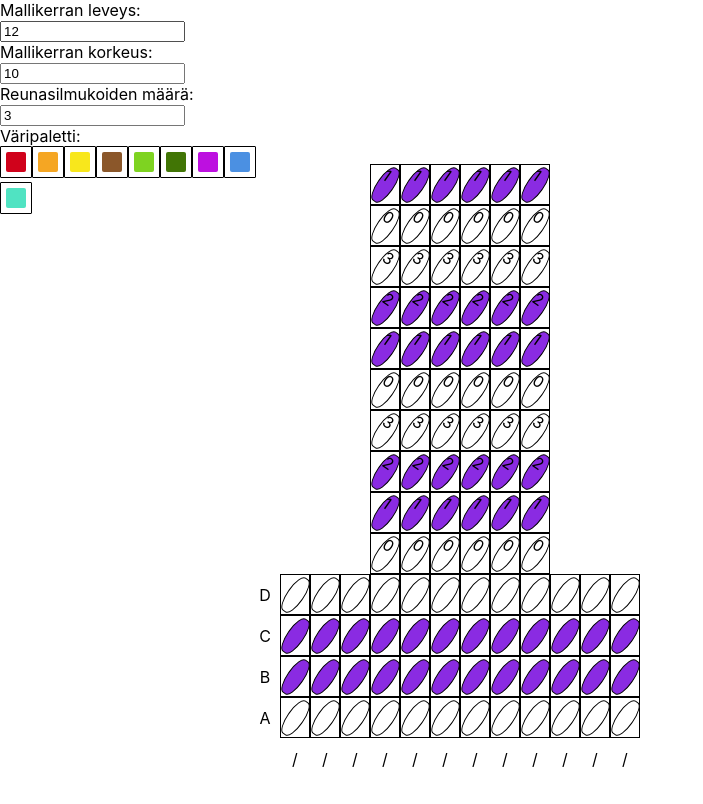
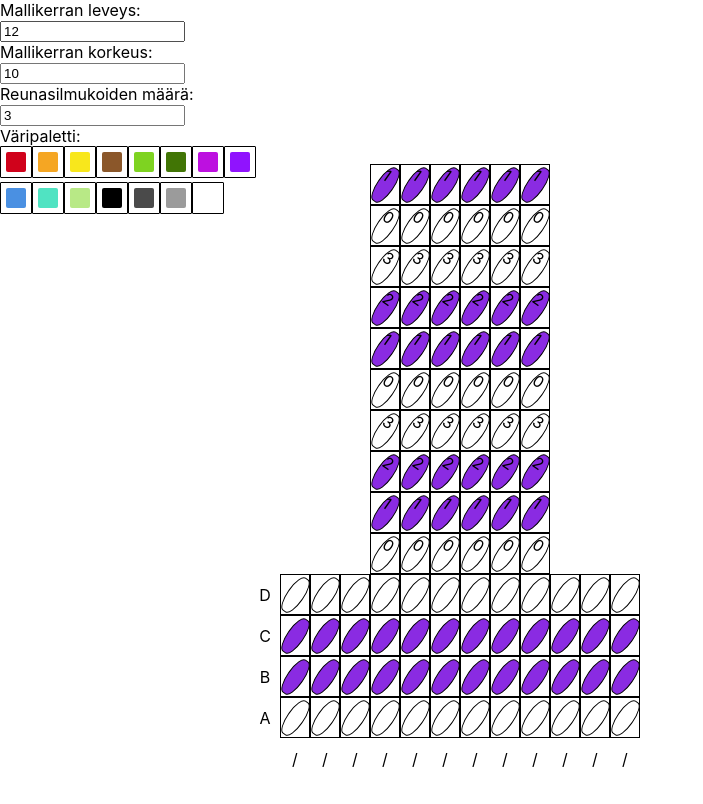
Before and after one commit to sjarva/tablet-weaving-app, a React (Create React App) app: page / in a window 1280 px wide. Shown: the top 804 px of the page, without its empty margins (0-703 px from the left). Built offline with nearby package versions, Linux system fonts and the light colour scheme.

Commit message:
Finished new feature: colorPanel. Now user can choose and change colors that are available for masterStitch/warp colors

```diff
--- a/src/App.js
+++ b/src/App.js
@@ -9,11 +9,29 @@ class App extends React.Component {
     this.handleHeight = this.handleHeight.bind(this);
     this.handleWidht = this.handleWidht.bind(this);
     this.handleEdgeColumnChange = this.handleEdgeColumnChange.bind(this);
+    this.handleColorChange = this.handleColorChange.bind(this);
     this.state = {
       width: 12,
       height: 10,
       showEdgeColumns: false,
-      numberOfEdgeColumns: 3
+      numberOfEdgeColumns: 3,
+      colorPalette: [
+        '#D0021B',
+        '#F5A623',
+        '#F8E71C',
+        '#8B572A',
+        '#7ED321',
+        '#417505',
+        '#BD10E0',
+        '#9013FE',
+        '#4A90E2',
+        '#50E3C2',
+        '#B8E986',
+        '#000000',
+        '#4A4A4A',
+        '#9B9B9B',
+        '#FFFFFF',
+      ]
     };
   }
 
@@ -33,6 +51,12 @@ class App extends React.Component {
     this.setState({ numberOfEdgeColumns: parseInt(num) });
   }
 
+  handleColorChange(color, index) {
+    const copy = [...this.state.colorPalette];
+    copy[index] = color.hex;
+    this.setState({ colorPalette: copy });
+  }
+
   render() {
     const width = this.state.width;
     const height = this.state.height;
@@ -47,6 +71,8 @@ class App extends React.Component {
           handleWidht={this.handleWidht}
           handleHeight={this.handleHeight}
           handleEdge={this.handleEdgeColumnChange}
+          handleColor={this.handleColorChange}
+          colorPalette={this.state.colorPalette}
         />
 
         <PatternContainer
@@ -54,6 +80,7 @@ class App extends React.Component {
           r={height}
           showEdgeSts={this.state.showEdgeColumns}
           nmbOfEdgeSts={numberOfEdgeColumns}
+          colorPalette={this.state.colorPalette}
         />
       </div>
     );
--- a/src/ColorButton.js
+++ b/src/ColorButton.js
@@ -1,4 +1,5 @@
 import React from "react";
+import PropTypes from "prop-types";
 import { SketchPicker } from "react-color";
 import "./ColorButton.scss";
 
@@ -9,15 +10,8 @@ export default class ColorButton extends React.Component {
     this.handleClose = this.handleClose.bind(this);
     this.handleChange = this.handleChange.bind(this);
 
-    // Using color prop only to set initial color
     this.state = {
-      displayColorPicker: false,
-      color: {
-        r: this.props.color !== undefined ? this.props.color.r : "241",
-        g: this.props.color !== undefined ? this.props.color.g : "112",
-        b: this.props.color !== undefined ? this.props.color.b : "19",
-        a: this.props.color !== undefined ? this.props.color.a : "1"
-      }
+      displayColorPicker: false
     };
   }
 
@@ -30,7 +24,7 @@ export default class ColorButton extends React.Component {
   }
 
   handleChange(color) {
-    this.setState({ color: color.rgb });
+    this.props.handleChange(color, this.props.index);
   }
 
   render() {
@@ -40,8 +34,7 @@ export default class ColorButton extends React.Component {
           <div
             className="swatch-color"
             style={{
-              background: `rgba(${this.state.color.r}, ${this.state.color.g},
-                ${this.state.color.b}, ${this.state.color.a})`
+              background: this.props.color
             }}
           />
         </div>
@@ -49,7 +42,7 @@ export default class ColorButton extends React.Component {
           <div className="swatch-popover">
             <div className="swatch-cover" onClick={this.handleClose} />
             <SketchPicker
-              color={this.state.color}
+              color={this.props.color}
               onChange={this.handleChange}
             />
           </div>
@@ -58,3 +51,9 @@ export default class ColorButton extends React.Component {
     );
   }
 }
+
+ColorButton.propTypes = {
+  color: PropTypes.string.isRequired,
+  index: PropTypes.number.isRequired,
+  handleChange: PropTypes.func.isRequired
+};
--- a/src/ColorPanel.js
+++ b/src/ColorPanel.js
@@ -1,25 +1,15 @@
 import React from "react";
 import ColorButton from "./ColorButton";
 
-export default class ColorPanel extends React.Component {
-  constructor(props) {
-    super(props);
-    this.state = {};
-  }
+const ColorPanel = ({colors, handleChange}) => {
+    let index = -1;
+    return <div>
+        {colors.map((color) => {
+            index++;
+            return (<ColorButton color={color} index={index} key={index} handleChange={handleChange}></ColorButton>);
+            })
+        }
+         </div>;
+};
 
-  render() {
-    return (
-      <div className="colorPanel">
-        <ColorButton color={{ r: 208, g: 2, b: 27, a: 1 }} />
-        <ColorButton color={{ r: 245, g: 166, b: 35, a: 1 }} />
-        <ColorButton color={{ r: 248, g: 231, b: 28, a: 1 }} />
-        <ColorButton color={{ r: 139, g: 87, b: 42, a: 1 }} />
-        <ColorButton color={{ r: 126, g: 211, b: 33, a: 1 }} />
-        <ColorButton color={{ r: 65, g: 117, b: 5, a: 1 }} />
-        <ColorButton color={{ r: 189, g: 16, b: 224, a: 1 }} />
-        <ColorButton color={{ r: 75, g: 144, b: 226, a: 1 }} />
-        <ColorButton color={{ r: 80, g: 227, b: 194, a: 1 }} />
-      </div>
-    );
-  }
-}
+export default ColorPanel;
--- a/src/Column.js
+++ b/src/Column.js
@@ -175,8 +175,10 @@ export default class Column extends React.Component {
         this.setState({direction: this.state.direction === 'forward' ? 'backward': 'forward'}, this.changeAllStsStateAfterMasterDirChange);
     }
 
-    handleMasterStsColorChange(index, color) {
-        this.setState({stitchColors: this.stitchColors[index] = color});
+    handleMasterStsColorChange(index, colorHex) {
+        const copy = [...this.state.stitchColors];
+        copy[index] = colorHex;
+        this.setState({stitchColors: copy});
     }
 
     createDirectionIndicator() {
@@ -196,7 +198,8 @@ export default class Column extends React.Component {
                 index={index} color={this.state.stitchColors[index]}
                 handleColorChange={this.handleMasterStsColorChange}
                 key={'' + c + '0' + ri} status={this.state.direction}
-                c={c} r={ri}></MasterStitch>);
+                c={c} r={ri}
+                colorPalette={this.props.colorPalette}></MasterStitch>);
         }
         return masterSts;
     }
@@ -247,4 +250,5 @@ Column.propTypes = {
     nmbMasterSts: PropTypes.number.isRequired,
     rowShift: PropTypes.number.isRequired,
     showNormalSts: PropTypes.bool.isRequired,
+    colorPalette: PropTypes.array.isRequired,
 }
--- a/src/ColumnContainer.js
+++ b/src/ColumnContainer.js
@@ -25,7 +25,7 @@ const shouldNormalStitchesBeShown = (c, ci, columnShift, nmbOfEdgeSts, showEdgeS
     return true;
 };
 
-const createColumns = (c, r, columnShift, rowShift, numberOfMasterRows, nmbOfEdgeSts, showEdgeSts) => {
+const createColumns = (c, r, columnShift, rowShift, numberOfMasterRows, nmbOfEdgeSts, showEdgeSts, colorPalette) => {
     // RI is the lowes row of the whole pattern
     const ri = parseInt(r) + rowShift + numberOfMasterRows;
     const columns = [];
@@ -38,15 +38,16 @@ const createColumns = (c, r, columnShift, rowShift, numberOfMasterRows, nmbOfEdg
             rowShift = {rowShift}
             nmbOfEdgeSts={nmbOfEdgeSts}
             showNormalSts={showNormalStitches}
+            colorPalette={colorPalette}
             ></Column>);
     }
     return columns;
 }
 
-const ColumnContainer = ({c, r, columnShift, rowShift, numberOfMasterRows, nmbOfEdgeSts, showEdgeSts}) => {
+const ColumnContainer = ({c, r, columnShift, rowShift, numberOfMasterRows, nmbOfEdgeSts, showEdgeSts, colorPalette}) => {
     return <React.Fragment>
         {createLetters(r, numberOfMasterRows, columnShift, rowShift)}
-        {createColumns(c, r, columnShift, rowShift, numberOfMasterRows, nmbOfEdgeSts, showEdgeSts)}
+        {createColumns(c, r, columnShift, rowShift, numberOfMasterRows, nmbOfEdgeSts, showEdgeSts, colorPalette)}
     </React.Fragment>;
 }
 
--- a/src/MasterStitch.js
+++ b/src/MasterStitch.js
@@ -1,34 +1,51 @@
-import React from 'react';
-import Stitch from './Stitch';
-import PropTypes from 'prop-types';
-
+import React from "react";
+import Stitch from "./Stitch";
+import PropTypes from "prop-types";
+import { GithubPicker } from "react-color";
 
 export default class MasterStitch extends React.Component {
   constructor(props) {
     super(props);
     this.handleClick = this.handleClick.bind(this);
+    this.handleChange = this.handleChange.bind(this);
+    this.state = {
+      displayColorPicker: false
+    };
   }
 
   // Color change
+  handleChange(color) {
+      this.props.handleColorChange(this.props.index, color.hex);
+  }
+
   handleClick() {
-        //let index = this.props.index;
-
-        // Todo, hoida seuraavan värin valitseminen jotenkin
-        //let color = this.props.color;
-        // Call a prop
-        //this.props.handleColorChange(index, color);
+    this.setState({ displayColorPicker: !this.state.displayColorPicker });
   }
 
   render() {
-        return <div className={`grid-item grid-item-${this.props.c}-${this.props.r}`}
-        onClick={this.handleClick}>
+    return (
+      <div
+        className={`grid-item grid-item-${this.props.c}-${this.props.r}`}
+        onClick={this.handleClick}
+      >
         <Stitch
           color={this.props.color}
           status={this.props.status}
           c={this.props.c}
           r={this.props.r}
-                againstMasterDir={false}></Stitch>
+          againstMasterDir={false}
+        />
+        {this.state.displayColorPicker ? (
+          <div className="swatch-popover">
+            <div className="swatch-cover" onClick={this.handleClose} />
+            <GithubPicker
+              colors={this.props.colorPalette}
+              onChange={this.handleChange}
+            />
           </div>
+        ) : null}
+      </div>
+    );
   }
 }
 
@@ -39,4 +56,5 @@ MasterStitch.propTypes = {
   r: PropTypes.number.isRequired,
   status: PropTypes.string.isRequired,
   handleColorChange: PropTypes.func.isRequired,
-}
+  colorPalette: PropTypes.array.isRequired
+};
--- a/src/PatternContainer.js
+++ b/src/PatternContainer.js
@@ -19,7 +19,9 @@ export default class PatternContainer extends React.Component {
                 columnShift={this.state.columnShift} rowShift={this.state.rowShift}
                 numberOfMasterRows={this.state.numberOfMasterRows}
                 nmbOfEdgeSts={this.props.nmbOfEdgeSts}
-                showEdgeSts={this.props.showEdgeSts}></ColumnContainer>
+                showEdgeSts={this.props.showEdgeSts}
+                colorPalette={this.props.colorPalette}
+                ></ColumnContainer>
         );
     }
 
@@ -30,4 +32,5 @@ PatternContainer.propTypes = {
     r: PropTypes.number.isRequired,
     showEdgeSts: PropTypes.bool.isRequired,
     nmbOfEdgeSts: PropTypes.number.isRequired,
+    colorPalette: PropTypes.array.isRequired,
 }
--- a/src/Settings.js
+++ b/src/Settings.js
@@ -1,4 +1,5 @@
 import React from "react";
+import PropTypes from 'prop-types';
 import ColorPanel from "./ColorPanel";
 import "./Settings.scss";
 export default class Settings extends React.Component {
@@ -7,6 +8,7 @@ export default class Settings extends React.Component {
     this.handleHeightChange = this.handleHeightChange.bind(this);
     this.handleWidthChange = this.handleWidthChange.bind(this);
     this.handleEdgeChange = this.handleEdgeChange.bind(this);
+    this.handleColorChange = this.handleColorChange.bind(this);
   }
 
   handleWidthChange(e) {
@@ -18,6 +20,10 @@ export default class Settings extends React.Component {
   }
   handleEdgeChange(e) {
     this.props.handleEdge(e.target.value);
+  }
+
+  handleColorChange(color, index) {
+    this.props.handleColor(color, index);
   }
 
   render() {
@@ -49,9 +55,20 @@ export default class Settings extends React.Component {
         </div>
         <div className="settings-colors">
           <label>Väripaletti:</label>
-          <ColorPanel />
+          <ColorPanel colors={this.props.colorPalette} handleChange={this.handleColorChange}></ColorPanel>
         </div>
       </div>
     );
   }
 }
+
+Settings.propTypes = {
+    width: PropTypes.number.isRequired,
+    height: PropTypes.number.isRequired,
+    nmbOfEdgeSts: PropTypes.number.isRequired,
+    colorPalette: PropTypes.array.isRequired,
+    handleWidht: PropTypes.func.isRequired,
+    handleHeight: PropTypes.func.isRequired,
+    handleEdge: PropTypes.func.isRequired,
+    handleColor: PropTypes.func.isRequired,
+}
```
Lines whose indentation alone changed are shown as unchanged.
